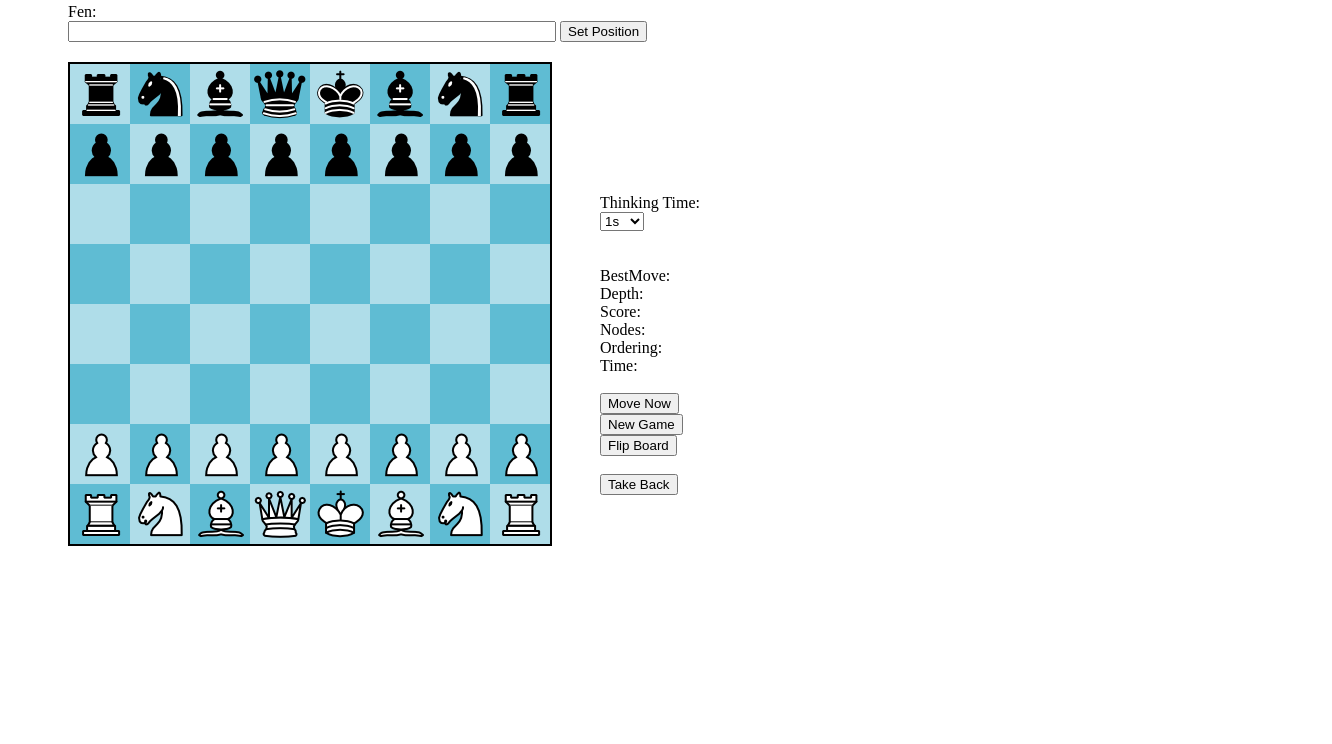
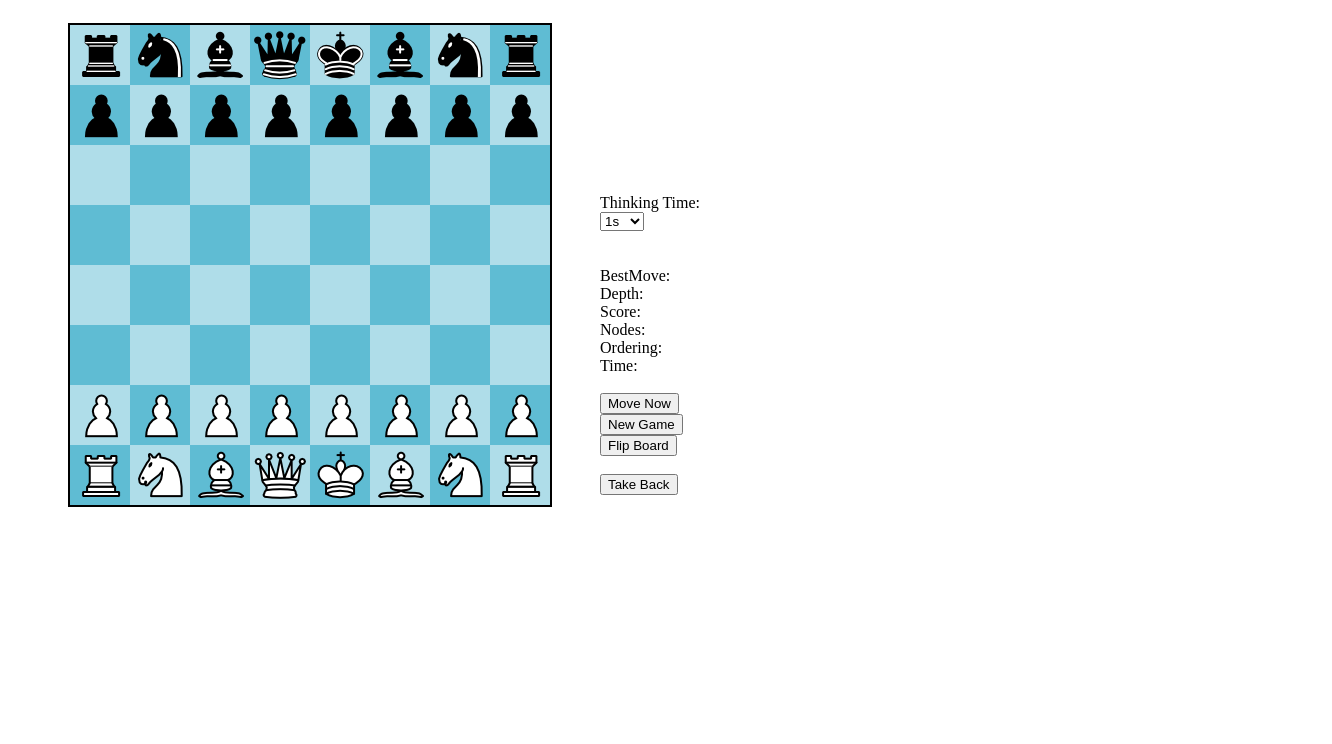
Before and after one commit to ZackFair-5698/Chess.github.io, a plain HTML site: page index.html in a window 1280 px wide. Shown: the part 56-800 px from the top of the page, 1332 px wide, since content can reach past the window. Drawn offline with Linux system fonts and the light colour scheme.

Commit message:
Update index.html

```diff
--- a/index.html
+++ b/index.html
@@ -10,11 +10,11 @@
 		<header>
 			<h3>Zack Fair Chess</h3>
 		</header>
-		<div id="FenInDiv">
+		<!-- <div id="FenInDiv">
 			Fen:<br/>
 			<input type="text" id="fenIn"/>
 			<button type="button" id="SetFen">Set Position</button>
-		</div>
+		</div>		 -->
 		<div id="Board">
 		</div>
 		<div id="EngineOutput">Thinking Time: <br/>
```
